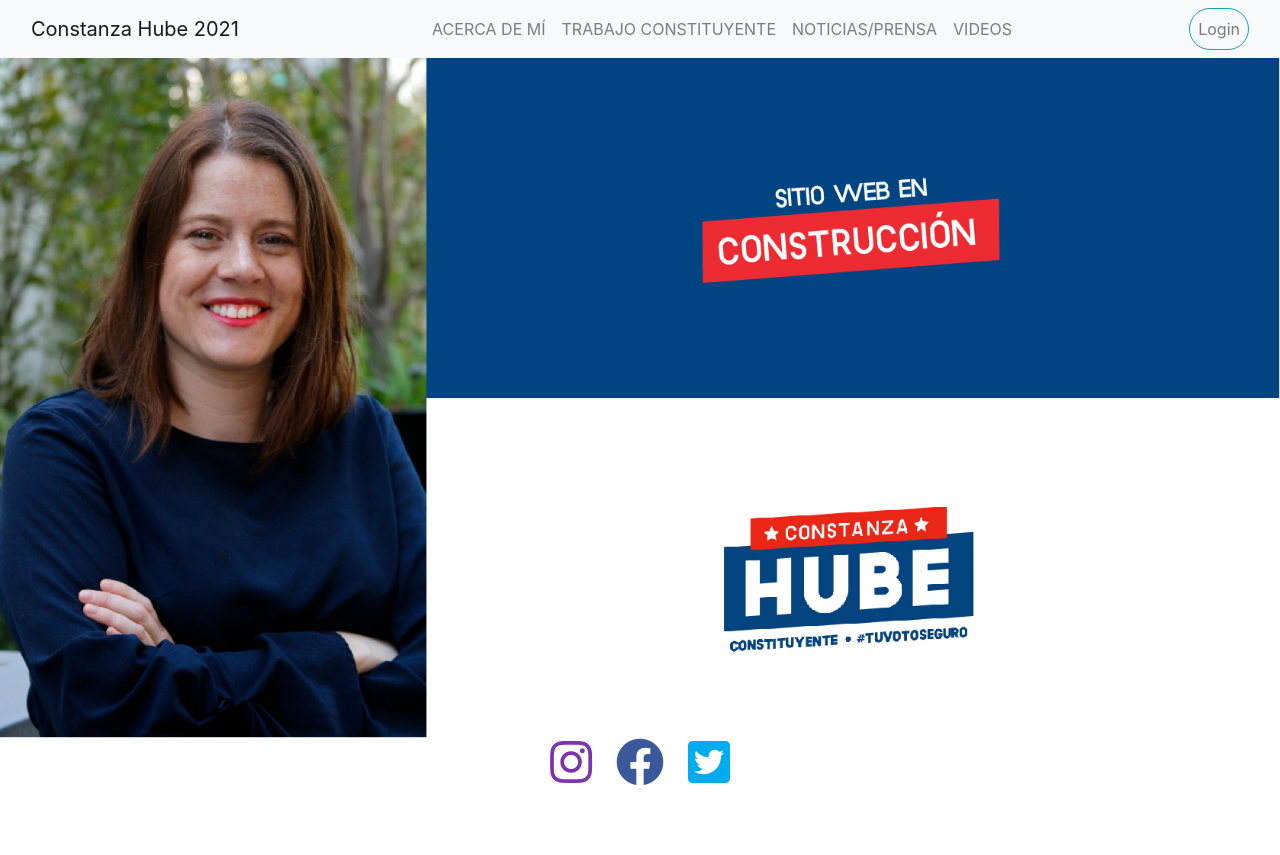
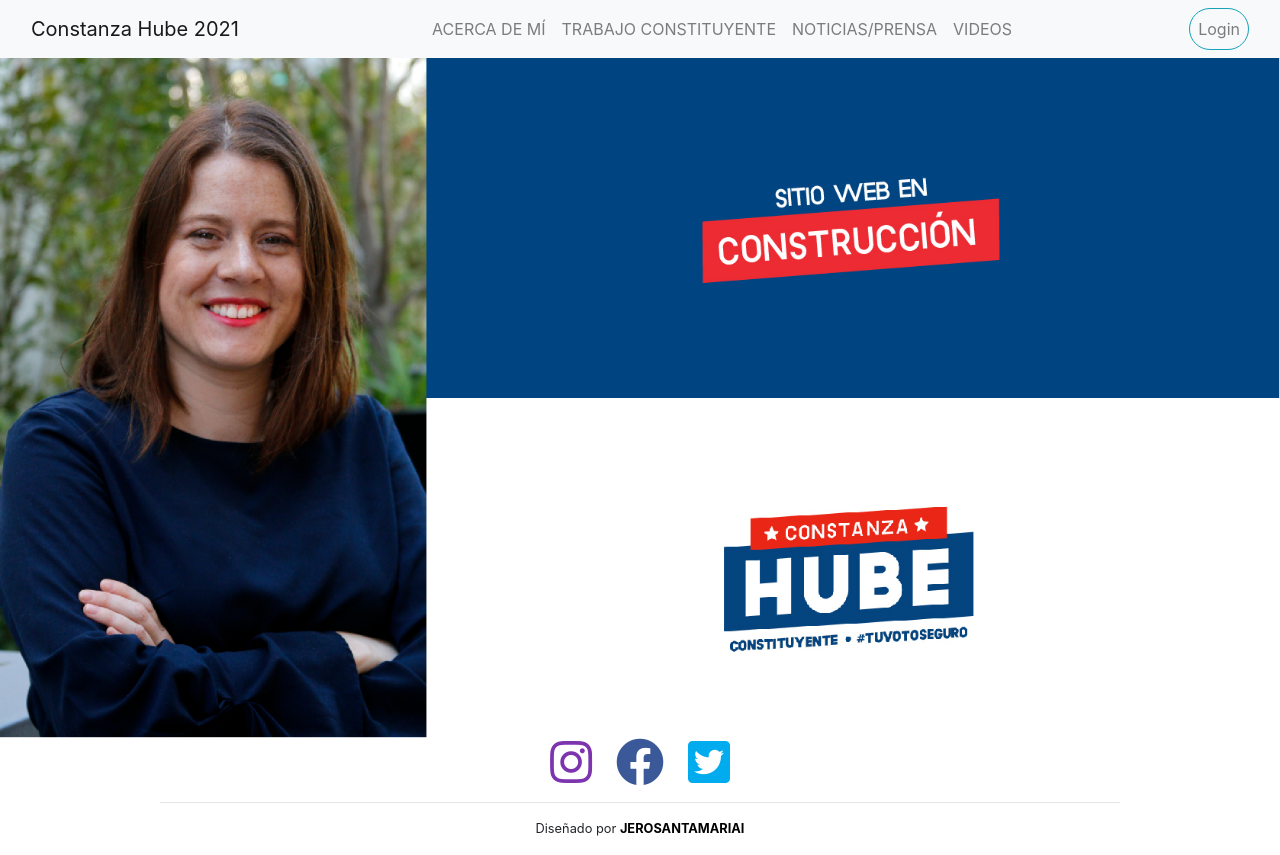
Before and after one commit to jerosantamariai/constanzahube, a React (Create React App) app in the folder front/: page / in a window 1280 px wide. Before the commit the page ends 800 px from the top, so only its background shows below. Built offline with nearby package versions, Linux system fonts and the light colour scheme.

Commit message:
footer and not found fixed

```diff
--- a/front/src/components/footer.jsx
+++ b/front/src/components/footer.jsx
@@ -2,10 +2,16 @@ import React from 'react';
 
 const Footer = props => {
     return (
-        <footer className="d-flex justify-content-center">
-            <a href="www.instagram.com/constanzahube.constituyente" target="_blank"><i className="fab fa-instagram fa-3x mr-4"></i></a>
-            <a href="www.facebook.com/constanzahube.constituyente" target="_blank"><i className="fab fa-facebook fa-3x mr-4"></i></a>
-            <a href="www.twitter.com/conihube" target="_blank"><i className="fab fa-twitter-square fa-3x"></i></a>
+        <footer>
+            <div className="d-flex justify-content-center">
+                <a href="www.instagram.com/constanzahube.constituyente" target="_blank"><i className="fab fa-instagram fa-3x mr-4"></i></a>
+                <a href="www.facebook.com/constanzahube.constituyente" target="_blank"><i className="fab fa-facebook fa-3x mr-4"></i></a>
+                <a href="www.twitter.com/conihube" target="_blank"><i className="fab fa-twitter-square fa-3x"></i></a>
+            </div>
+            <hr className="w-75" />
+            <div className="d-flex justify-content-center">
+                <p className="firma">Diseñado por <strong><a href="http://www.santamariai.cl">JEROSANTAMARIAI</a></strong></p>
+            </div>
         </footer>
     );
 }
--- a/front/src/index.css
+++ b/front/src/index.css
@@ -25,4 +25,18 @@ footer .fa-facebook:hover {
     color: rgb(59, 89, 152, 0.8);
 }
 
+footer .firma {
+    font-size: 0.8em;
+}
+
+footer .firma a {
+    text-decoration: none;
+    color: black;
+}
+
+footer .firma a:hover {
+    text-decoration: none;
+    color: rgb(0, 94, 161);
+}
+
 /* FIN FOOTER */
--- a/front/src/views/notfound.jsx
+++ b/front/src/views/notfound.jsx
@@ -2,7 +2,10 @@ import React from 'react';
 
 const NotFound = props => {
     return (
-        <h1>Not Found</h1>
+        <div className="notFound">
+            <h1>Estamos en construcción!</h1>
+            <h3>Esperanos un poquito para traerte toda la infomación que necesitas</h3>
+        </div>
     );
 }
 
```
